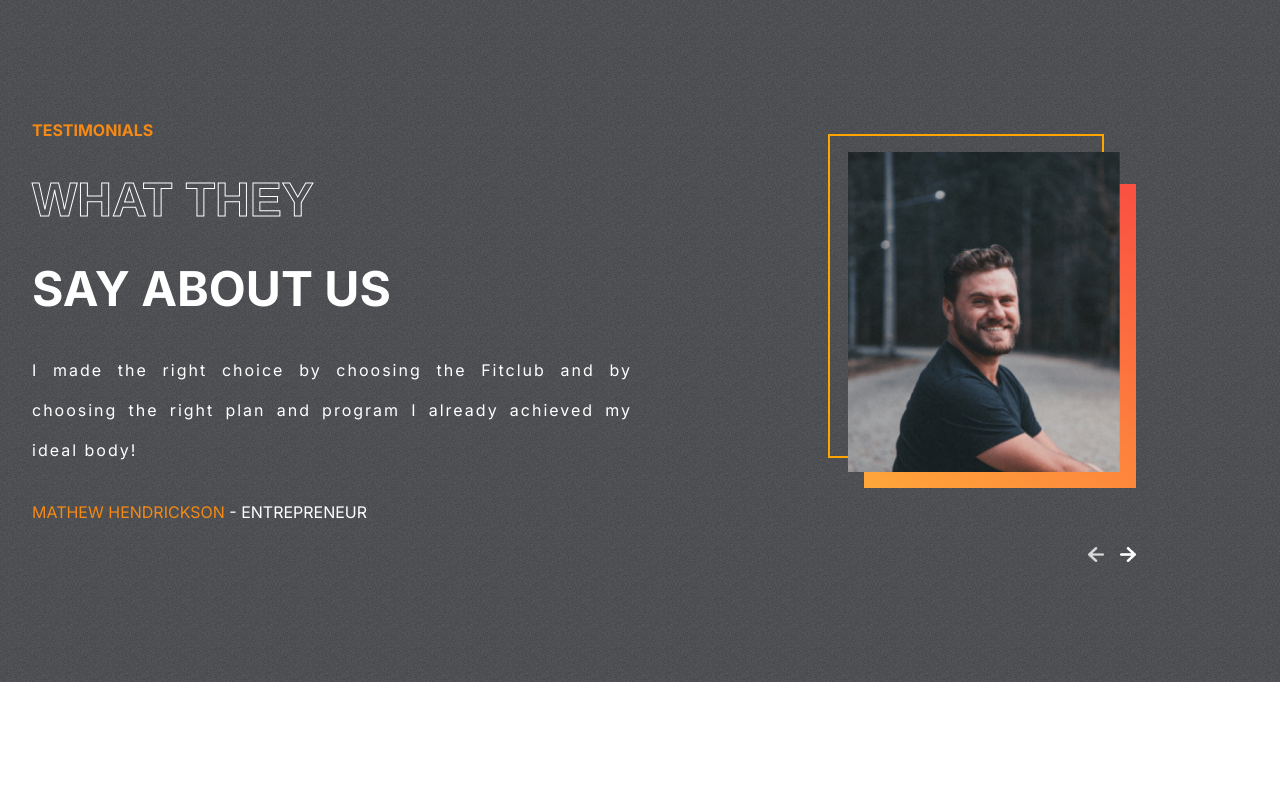
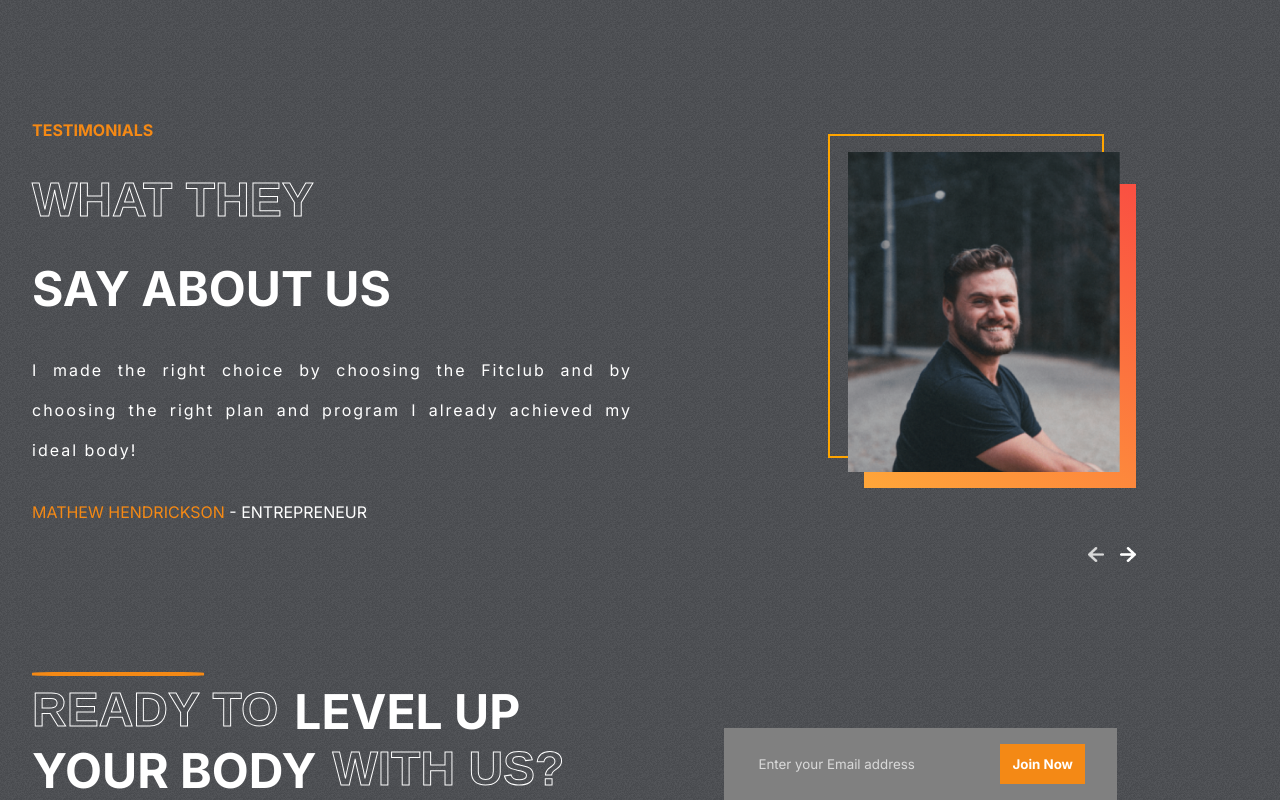
Before and after one commit to jusmccar/FitClub, a React (Create React App) app: page / in a window 1280 px wide. Shown: the part 2412-3212 px from the top of the page. Before the commit the page ends 3094 px from the top, so only its background shows below. Built offline with nearby package versions, Linux system fonts and the light colour scheme.

Commit message:
Add join component

```diff
--- a/src/App.js
+++ b/src/App.js
@@ -4,6 +4,7 @@
 import Reasons from "./components/Reasons/Reasons";
 import Plans from "./components/Plans/Plans";
 import Testimonials from "./components/Testimonials/Testimonials";
+import Join from './components/Join/Join';
 
 function App() {
   return (
@@ -14,6 +15,7 @@
             <Reasons/>
             <Plans/>
             <Testimonials/>
+            <Join/>
           </span>
     </div>
   );
--- /dev/null
+++ b/src/components/Join/Join.css
@@ -0,0 +1,55 @@
+.join {
+    display: flex;
+    padding: 0 2rem;
+    gap: 10rem;
+}
+
+.join-left {
+    color: white;
+    font-size: 3rem;
+    font-weight: bold;
+    text-transform: uppercase;
+    position: relative;
+}
+
+.join-left>hr {
+    position: absolute;
+    width: 10.5rem;
+    border: 2px solid var(--orange);
+    border-radius: 20%;
+    margin: -10px 0;
+}
+
+.join-left>div {
+    display: flex;
+    gap: 1rem;
+}
+
+.join-right {
+    display: flex;
+    justify-content: center;
+    align-items: flex-end;
+}
+
+.email-container {
+    display: flex;
+    gap: 3rem;
+    background-color: gray;
+    padding: 1rem 2rem;
+}
+
+.email-container>input {
+    background-color: transparent;
+    border: none;
+    outline: none;
+    color: var(--lightGray);
+}
+
+::placeholder {
+    color: var(--lightGray);
+}
+
+.btn-join {
+    background-color: var(--orange);
+    color: white;
+}
--- /dev/null
+++ b/src/components/Join/Join.jsx
@@ -0,0 +1,42 @@
+import React, { useRef } from "react";
+import "./Join.css";
+import emailjs from "@emailjs/browser";
+
+const Join = () => {
+    const form = useRef();
+
+    const sendEmail = (e) => {
+        e.preventDefault();
+
+        emailjs.sendForm('service_ww1nf5j', 'template_7og5ixb', form.current, 'e5RLbNK-P644PJg5Z')
+          .then((result) => {
+              console.log(result.text);
+          }, (error) => {
+              console.log(error.text);
+          });
+      };
+
+    return (
+        <div className="join" id="join-us">
+            <div className="join-left">
+                <hr />
+                <div>
+                    <span className="stroke-text">READY TO</span>
+                    <span>LEVEL UP</span>
+                </div>
+                <div>
+                    <span>YOUR BODY</span>
+                    <span className="stroke-text">WITH US?</span>
+                </div>
+            </div>
+            <div className="join-right">
+                <form ref={form} action="" className="email-container" onSubmit={sendEmail}>
+                    <input type="email" name="user_email" placeholder="Enter your Email address"/>
+                    <button className="btn btn-join">Join Now</button>
+                </form>
+            </div>
+        </div>
+    );
+};
+
+export default Join;
```
